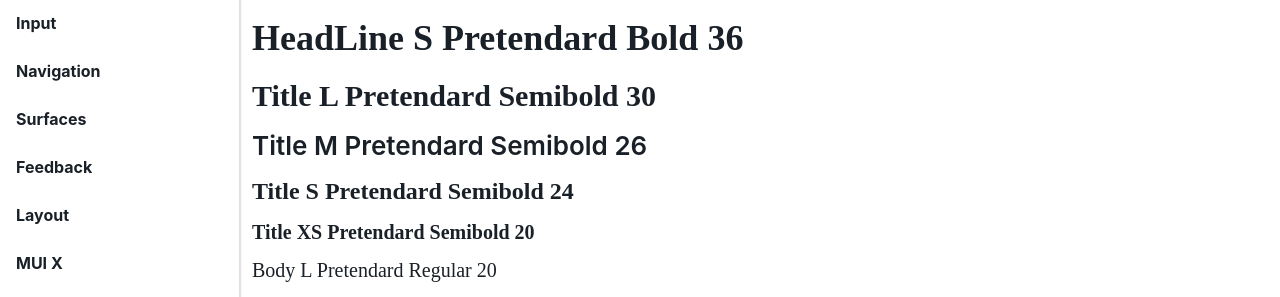
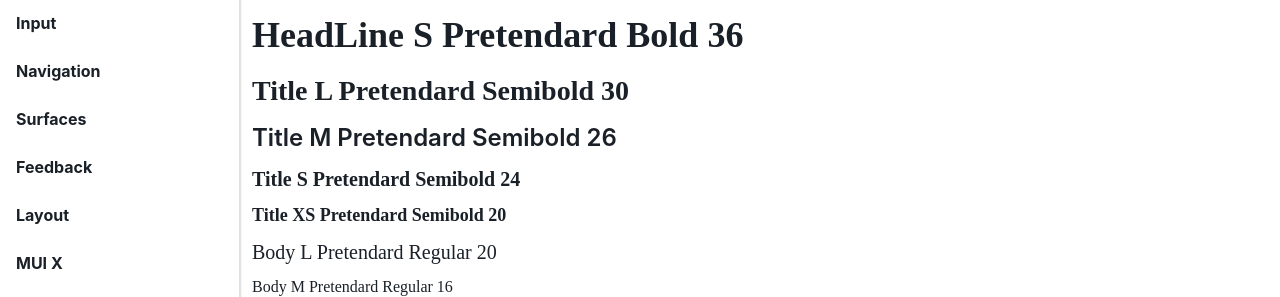
Before and after one commit to longjio/ds_mui_new, a React (Create React App) app: page /app/typography in a window 1280 px wide. Shown: the part 313-610 px from the top of the page. Built offline with nearby package versions, Linux system fonts and the light colour scheme; some icons are missing; a web font is replaced by a local one.

Commit message:
타이틀 스타일 수정

```diff
--- a/src/components/typography/TitleL.tsx
+++ b/src/components/typography/TitleL.tsx
@@ -11,7 +11,7 @@
     return (
         <Typography
             sx={{
-                fontSize: '30px',
+                fontSize: '28px',
                 fontWeight: '600',
                 fontFamily: 'Pretendard',
                 lineHeight: 1.5,
--- a/src/components/typography/TitleM.tsx
+++ b/src/components/typography/TitleM.tsx
@@ -9,7 +9,7 @@
 
 const TitleM = ({ sx, children, ...rest }: TitleMProps) => {
     const defaultSx: SxProps<Theme> = {
-        fontSize: '26px', // TitleM 고유 스타일
+        fontSize: '24px', // TitleM 고유 스타일
         fontWeight: 600,   // TitleM 고유 스타일
         fontFamily: (theme) => theme.typography.fontFamily, // theme.ts에서 fontFamily 참조
         color: (theme) => theme.palette.text.primary, // theme.ts에서 색상 참조 (예시)
--- a/src/components/typography/TitleS.tsx
+++ b/src/components/typography/TitleS.tsx
@@ -11,7 +11,7 @@
     return (
         <Typography
             sx={{
-                fontSize: '24px',
+                fontSize: '20px',
                 fontWeight: '600',
                 fontFamily: 'Pretendard',
                 lineHeight: 1.5,
--- a/src/components/typography/TitleXS.tsx
+++ b/src/components/typography/TitleXS.tsx
@@ -11,7 +11,7 @@
     return (
         <Typography
             sx={{
-                fontSize: '20px',
+                fontSize: '18px',
                 fontWeight: '600',
                 fontFamily: 'Pretendard',
                 lineHeight: 1.5,
```
